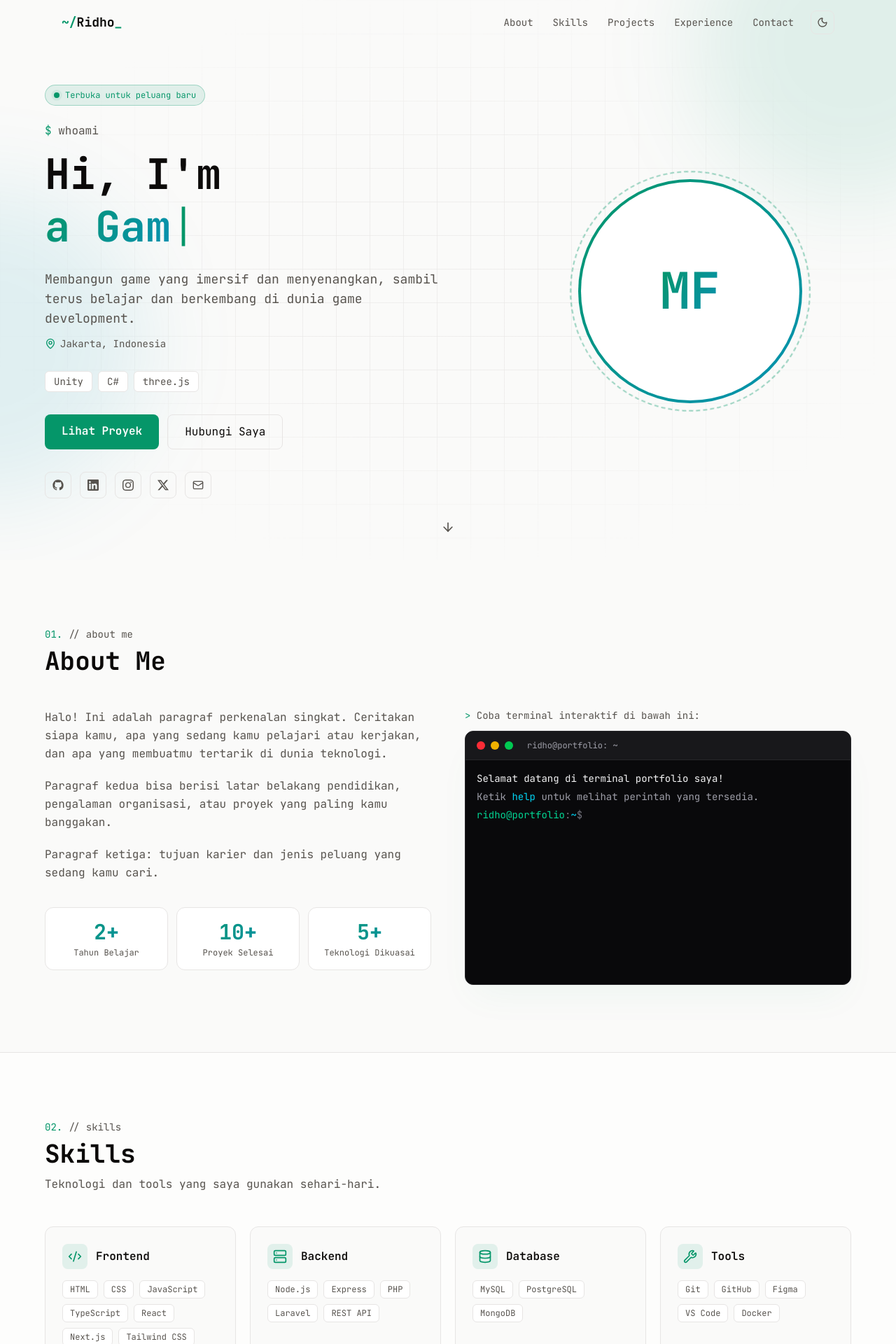
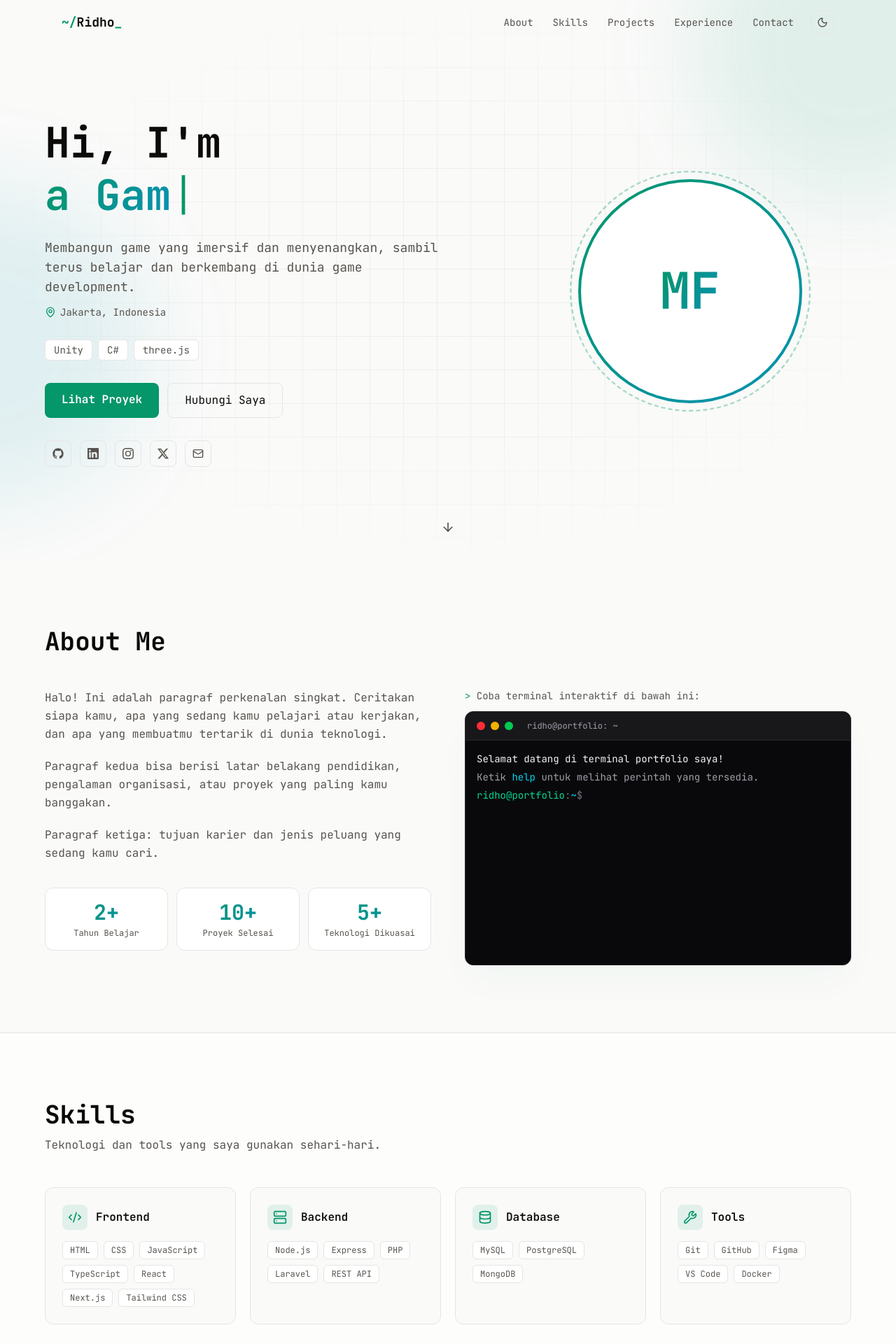
Before and after one commit to Ridho-Fauzan/MuhammadRidhoWeb, a Next.js app: page / in a window 1280 px wide. Shown: the top 1920 px of the page at 70% size. Built offline with nearby package versions, Linux system fonts and the light colour scheme.

Commit message:
style: remove open-to-work badge, whoami line, and numbered section labels

```diff
--- a/src/components/About.tsx
+++ b/src/components/About.tsx
@@ -7,7 +7,7 @@ export default function About() {
   return (
     <section id="about" className="py-24 px-6">
       <div className="max-w-6xl mx-auto">
-        <SectionTitle index="01" title="About Me" />
+        <SectionTitle title="About Me" />
         <div className="grid grid-cols-1 lg:grid-cols-2 gap-12 items-start [&>*]:min-w-0">
           <div className="space-y-5 text-muted leading-relaxed">
             {profile.about.map((p, i) => (
--- a/src/components/Contact.tsx
+++ b/src/components/Contact.tsx
@@ -7,9 +7,6 @@ export default function Contact() {
   return (
     <section id="contact" className="py-24 px-6">
       <Reveal className="max-w-3xl mx-auto text-center">
-        <p className="text-accent text-sm mb-2">
-          05. <span className="text-muted">{"// what's next?"}</span>
-        </p>
         <h2 className="text-3xl sm:text-5xl font-bold">
           Mari <span className="gradient-text">Terhubung</span>
         </h2>
--- a/src/components/Experience.tsx
+++ b/src/components/Experience.tsx
@@ -6,7 +6,7 @@ export default function Experience() {
   return (
     <section id="experience" className="py-24 px-6 bg-surface/60 border-y border-border">
       <div className="max-w-4xl mx-auto">
-        <SectionTitle index="04" title="Experience" subtitle="Perjalanan karier dan pendidikan saya." />
+        <SectionTitle title="Experience" subtitle="Perjalanan karier dan pendidikan saya." />
         <ol className="relative border-l border-border ml-2">
           {experiences.map((e, i) => (
             <li key={e.role + e.period} className="relative mb-10 pl-8 last:mb-0">
--- a/src/components/Hero.tsx
+++ b/src/components/Hero.tsx
@@ -25,19 +25,6 @@ export default function Hero() {
           transition={{ duration: 0.7 }}
           className="order-2 md:order-1 text-center md:text-left"
         >
-          {profile.openToWork && (
-            <div className="inline-flex items-center gap-2 px-3 py-1.5 mb-6 rounded-full border border-accent/30 bg-accent/10 text-accent text-xs">
-              <span className="relative flex w-2 h-2">
-                <span className="absolute inline-flex w-full h-full rounded-full bg-accent opacity-75 animate-ping" />
-                <span className="relative inline-flex w-2 h-2 rounded-full bg-accent" />
-              </span>
-              Terbuka untuk peluang baru
-            </div>
-          )}
-
-          <p className="text-muted mb-3">
-            <span className="text-accent">$</span> whoami
-          </p>
           <h1 className="text-4xl sm:text-5xl lg:text-6xl font-bold leading-tight min-h-[2.5em] sm:min-h-[2.4em]">
             Hi, I&apos;m <br />
             <Typewriter texts={profile.typewriter} className="gradient-text" />
--- a/src/components/Projects.tsx
+++ b/src/components/Projects.tsx
@@ -12,7 +12,7 @@ export default function Projects() {
   return (
     <section id="projects" className="py-24 px-6">
       <div className="max-w-6xl mx-auto">
-        <SectionTitle index="03" title="Projects" subtitle="Beberapa proyek yang pernah saya kerjakan." />
+        <SectionTitle title="Projects" subtitle="Beberapa proyek yang pernah saya kerjakan." />
 
         <div className="grid md:grid-cols-2 gap-6">
           {featured.map((p, i) => (
@@ -61,7 +61,7 @@ export default function Projects() {
           <>
             <Reveal>
               <h3 className="mt-16 mb-6 text-lg font-semibold">
-                <span className="text-accent">$</span> ls ./other-projects
+                Proyek Lainnya
               </h3>
             </Reveal>
             <div className="grid sm:grid-cols-2 lg:grid-cols-3 gap-5">
--- a/src/components/SectionTitle.tsx
+++ b/src/components/SectionTitle.tsx
@@ -1,11 +1,8 @@
 import Reveal from "./Reveal";
 
-export default function SectionTitle({ index, title, subtitle }: { index: string; title: string; subtitle?: string }) {
+export default function SectionTitle({ title, subtitle }: { title: string; subtitle?: string }) {
   return (
     <Reveal className="mb-12">
-      <p className="text-accent text-sm mb-2">
-        {index}. <span className="text-muted">{`// ${title.toLowerCase()}`}</span>
-      </p>
       <h2 className="text-3xl sm:text-4xl font-bold">{title}</h2>
       {subtitle && <p className="mt-3 text-muted max-w-2xl">{subtitle}</p>}
     </Reveal>
--- a/src/components/Skills.tsx
+++ b/src/components/Skills.tsx
@@ -9,7 +9,7 @@ export default function Skills() {
   return (
     <section id="skills" className="py-24 px-6 bg-surface/60 border-y border-border">
       <div className="max-w-6xl mx-auto">
-        <SectionTitle index="02" title="Skills" subtitle="Teknologi dan tools yang saya gunakan sehari-hari." />
+        <SectionTitle title="Skills" subtitle="Teknologi dan tools yang saya gunakan sehari-hari." />
         <div className="grid sm:grid-cols-2 lg:grid-cols-4 gap-5">
           {skills.map((s, i) => {
             const Icon = icons[i % icons.length];
--- a/src/data/profile.ts
+++ b/src/data/profile.ts
@@ -20,7 +20,6 @@ export const profile = {
   typewriter: ["Muhammad Ridho Fathi Fauzan", "a Game Developer", "a Dedicated Gamer"],
   tagline: "Membangun game yang imersif dan menyenangkan, sambil terus belajar dan berkembang di dunia game development.",
   heroBadges: ["Unity", "C#", 'three.js'],
-  openToWork: true,
   about: [
     "Halo! Ini adalah paragraf perkenalan singkat. Ceritakan siapa kamu, apa yang sedang kamu pelajari atau kerjakan, dan apa yang membuatmu tertarik di dunia teknologi.",
     "Paragraf kedua bisa berisi latar belakang pendidikan, pengalaman organisasi, atau proyek yang paling kamu banggakan.",
```
